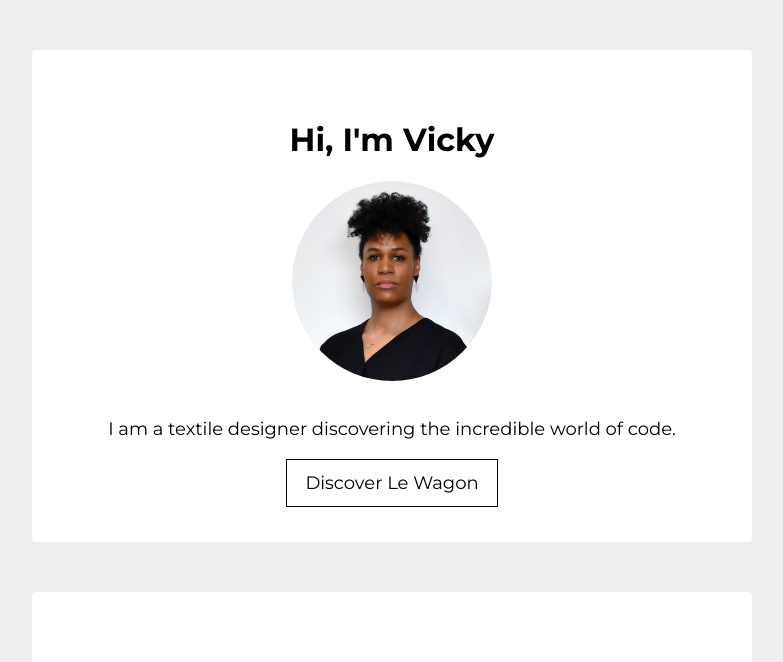
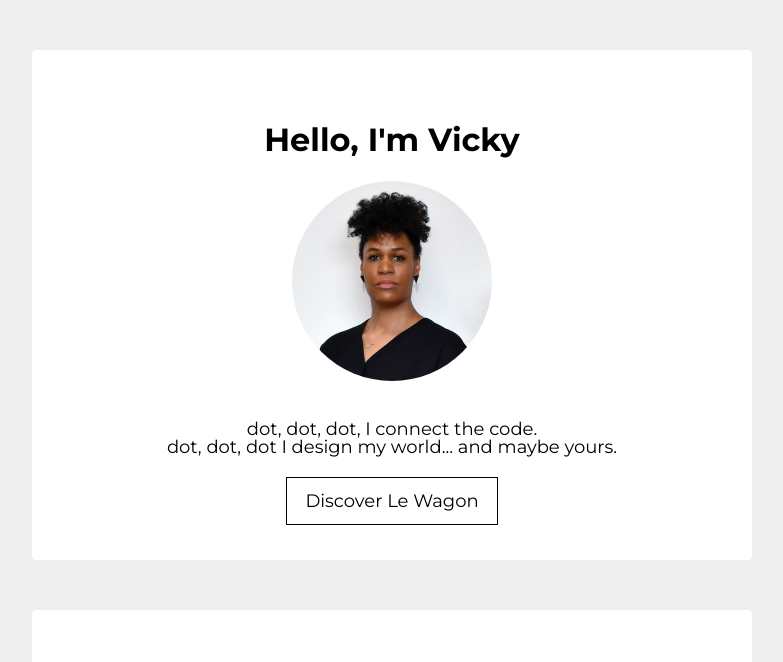
Before and after one commit to VicMars/profile, a plain HTML site: page index.html in a window 1280 px wide. Shown: the top 662 px of the page, without its empty margins (248-1031 px from the left). Drawn offline with Linux system fonts and the light colour scheme.

Commit message:
Update index.html

```diff
--- a/index.html
+++ b/index.html
@@ -10,11 +10,12 @@
 <body>
 <div class="container">
   <div class="card">
-    <h1>Hi, I'm Vicky</h1>
+    <h1>Hello, I'm Vicky</h1>
 
     <img src= "images/Vicky-Andre.jpg" id= "profile-photo">
 
-    <p> I am a textile designer discovering the incredible world of code.</p>
+    <p> dot, dot, dot, I connect the code.
+<br> dot, dot, dot I design my world... and maybe yours.</p>
 
     <a class="btn-link" href="#" target="_blank">Discover Le Wagon</a>
   </div>
```
